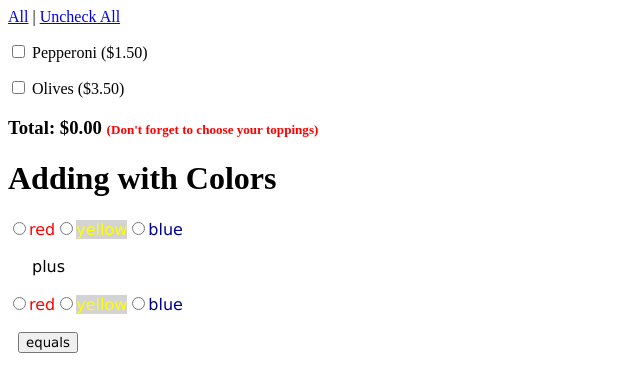
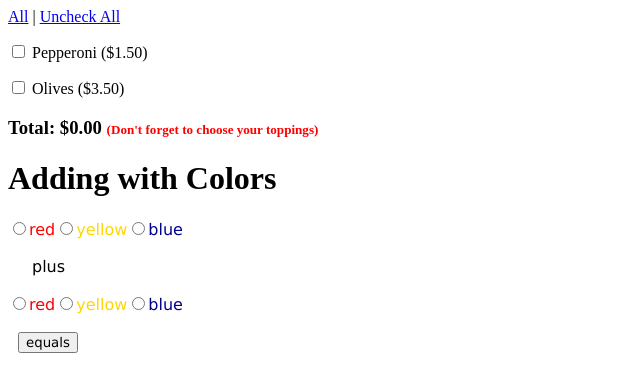
Before and after one commit to tsteelematc/components, an Angular app: page / in a window 1280 px wide. Shown: the top 392 px of the page, without its empty margins (0-640 px from the left). Built offline with nearby package versions, Linux system fonts and the light colour scheme.

Commit message:
change background color on yellow

```diff
--- a/src/app/something/something.component.html
+++ b/src/app/something/something.component.html
@@ -1,13 +1,13 @@
 <div>
   <h1>Adding with Colors</h1>
   <input type="radio" name="firstColor" id="red"><span style="color:red; font-family: 'Lucida Sans', Verdana, sans-serif">red</span>
-  <input type="radio" name="firstColor" id="yellow"><span style="color:yellow; background-color:lightgrey; font-family: 'Lucida Sans', Verdana, sans-serif">yellow</span>
+  <input type="radio" name="firstColor" id="yellow"><span style="color:gold; font-family: 'Lucida Sans', Verdana, sans-serif">yellow</span>
   <input type="radio" name="firstColor" id="blue"><span style="color:darkblue; font-family: 'Lucida Sans', Verdana, sans-serif">blue</span>
   <br /><br />
   <span style="font-family: 'Lucida Sans', Verdana, sans-serif; padding: 1.5em;">plus</span>
   <br /><br />
   <input type="radio" name="secondColor" id="red"><span style="color:red; font-family: 'Lucida Sans', Verdana, sans-serif">red</span>
-  <input type="radio" name="secondColor" id="yellow"><span style="color:yellow; background-color:lightgrey; font-family: 'Lucida Sans', Verdana, sans-serif">yellow</span>
+  <input type="radio" name="secondColor" id="yellow"><span style="color:gold; font-family: 'Lucida Sans', Verdana, sans-serif">yellow</span>
   <input type="radio" name="secondColor" id="blue"><span style="color:darkblue; font-family: 'Lucida Sans', Verdana, sans-serif">blue</span>
   <br /><br />
   <button style="margin: 0 0.75em; font-family: 'Lucida Sans', Verdana, sans-serif">equals</button>
```
